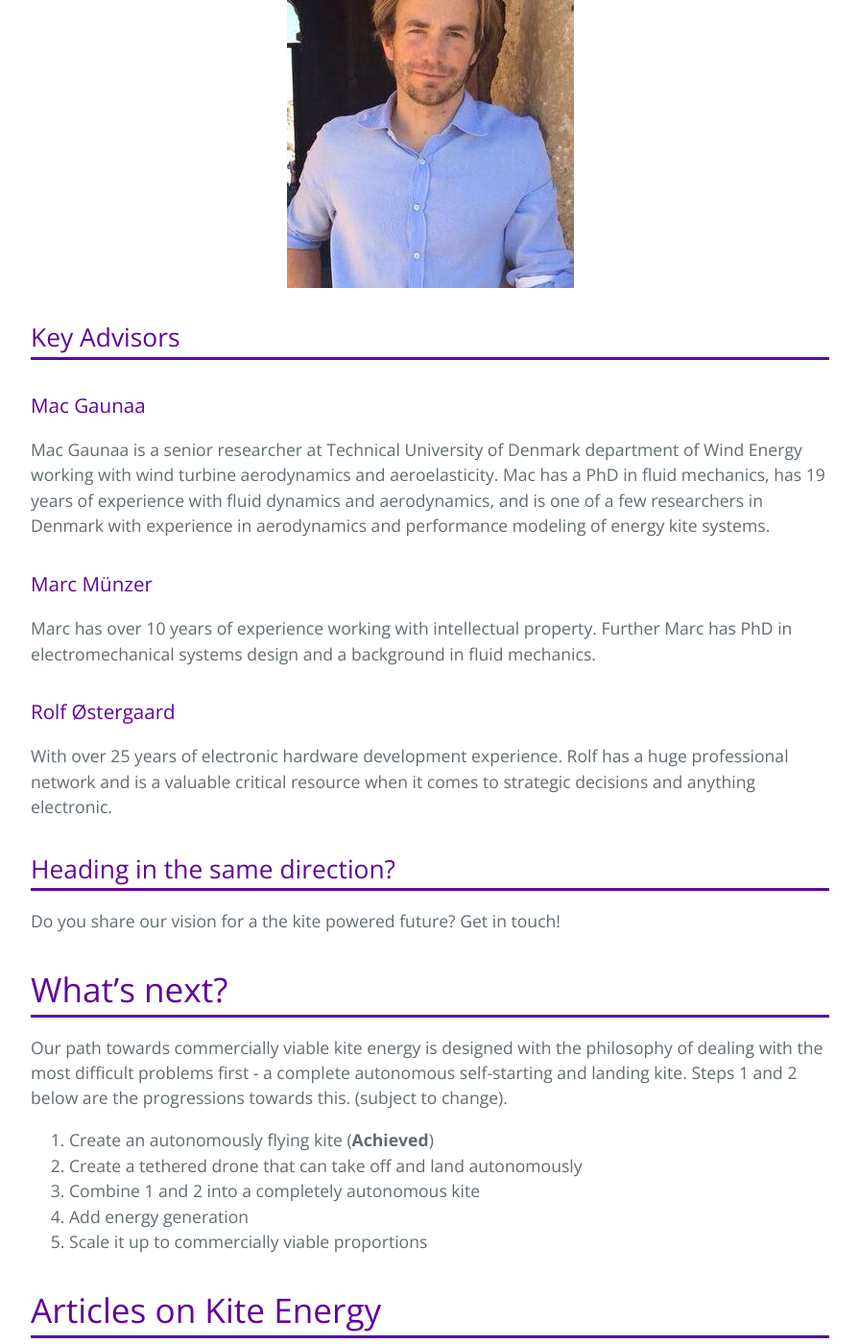
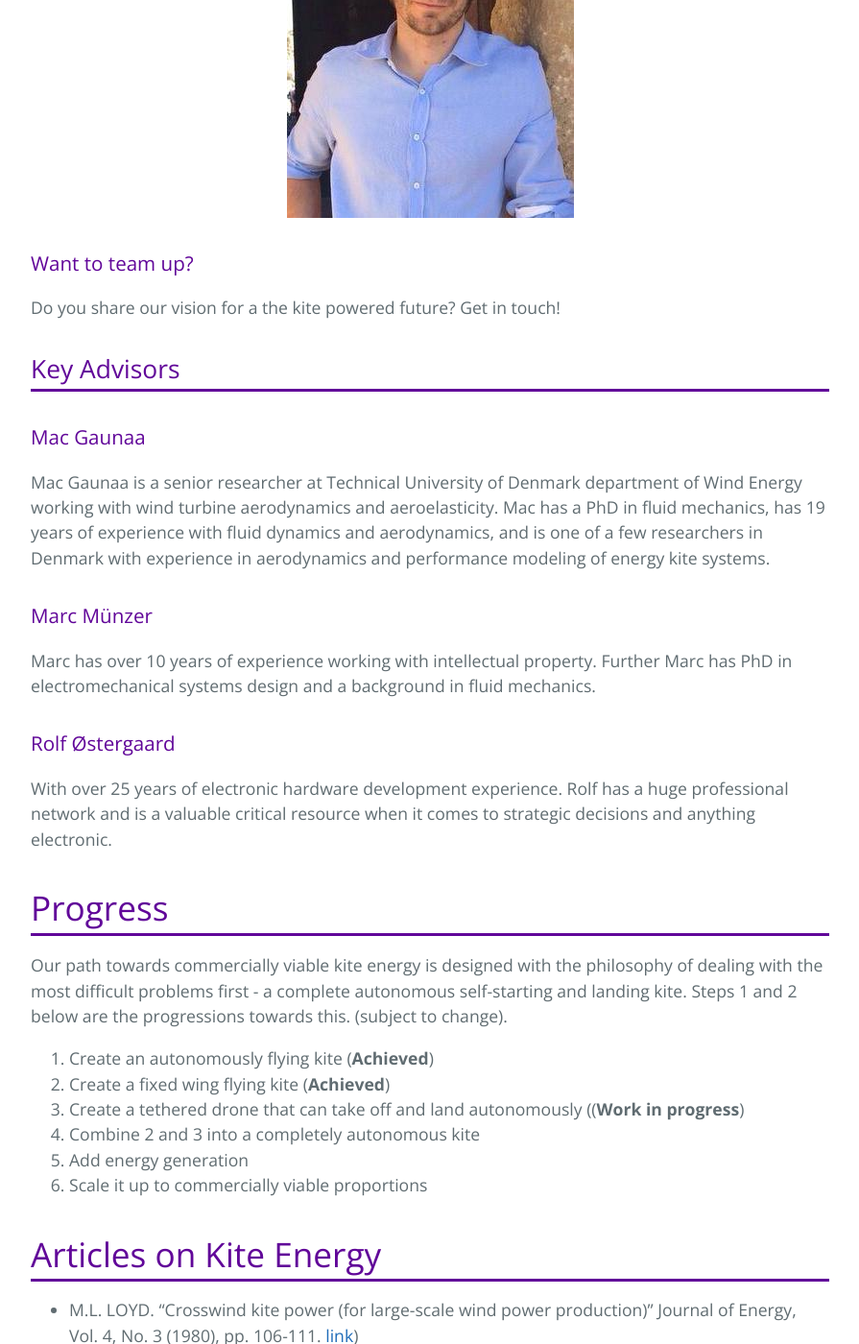
Before and after one commit to kitextech/kitextech.github.io, a Jekyll site: the page built from index.md, in a window 1280 px wide and 1400 px high, scrolled down 3613 px. Shown: the whole window at 96% size, without its empty margins (192-1087 px from the left). Built offline with Jekyll 4.4.1, drawn with Linux system fonts in a browser that asks for light colours; some of the changed text lies outside the part shown.

Commit message:
edits to main text

```diff
--- a/index.md
+++ b/index.md
@@ -26,12 +25,12 @@
 
 While kites have been used to harness the power of the wind for utilitarian purposes since ancient times (lifting men, pulling cargo etc) wind power stations using kites are only appearing now. This is due in large part to the fact that they, especially the most efficient variants, require relatively sophisticated computer control systems. The dramatic fall in the cost of computing power makes kite energy a much more viable approach than just a decade ago. Combined with recent strides in materials technology makes this a very exciting and rewarding time to develop kite energy.
 
-## What is the purpose of KiteX
+## Our Purpose
 We will be promoting and developing kite technology in order to create a future where renewable energy is the most cost effective option. Cheaper energy will help societies reduce the average amount of "hard" work required to sustain a given living standard, freeing up time for more valuable pursuits. We find the reflections in these answers quite interesting: [Quora - if energy was free](https://www.quora.com/If-energy-was-free-and-renewable-how-would-the-economy-be-fundamentally-different-from-what-it-is-now)
 
 In order to promote this future the company KiteX will be focusing on research and development of kite-systems and we will be disseminating our findings to the largest extent possible, while ensuring that viability of our own business.
 
-## Who are We?
+## Our Team
 
 ### Andreas Bruun Okholm
 I have a mixed design, mechanical and aerospace degree from the Technical University of Denmark and University of Adelaide. Doing my master degree I created a smartphone based wind measuring tool, which provide value adding functionality to traditional wind meters and most importantly allows kite-surfers (and other wind users) to share ultra local wind information. I worked on this project (called Vaavud) for 3 years doing both hardware and software development. We managed to create the most sold smartphone wind meter in the world -- and the first one to measure wind direction.
@@ -48,6 +47,11 @@
 
 ![Gustaf in Amman, Jordan]({{ site.github.url }}/images/profilephoto.jpg)
 
+
+### Want to team up?
+Do you share our vision for a the kite powered future? Get in touch!
+
+
 ## Key Advisors
 
 ### Mac Gaunaa
@@ -59,18 +63,16 @@
 ### Rolf Østergaard
 With over 25 years of electronic hardware development experience. Rolf has a huge professional network and is a valuable critical resource when it comes to strategic decisions and anything electronic.
 
-## Heading in the same direction?
-Do you share our vision for a the kite powered future? Get in touch!
 
-
-# What's next?
+# Progress
 Our path towards commercially viable kite energy is designed with the philosophy of dealing with the most difficult problems first - a complete autonomous self-starting and landing kite. Steps 1 and 2 below are the progressions towards this. (subject to change).
 
 1. Create an autonomously flying kite (**Achieved**)
-2. Create a tethered drone that can take off and land autonomously
-3. Combine 1 and 2 into a completely autonomous kite
-4. Add energy generation
-5. Scale it up to commercially viable proportions
+2. Create a fixed wing flying kite (**Achieved**)
+3. Create a tethered drone that can take off and land autonomously ((**Work in progress**)
+4. Combine 2 and 3 into a completely autonomous kite
+5. Add energy generation
+6. Scale it up to commercially viable proportions
 
 # Articles on Kite Energy
 
```
Also changed, not shown: other parts of index.md (+1 -2 lines).
